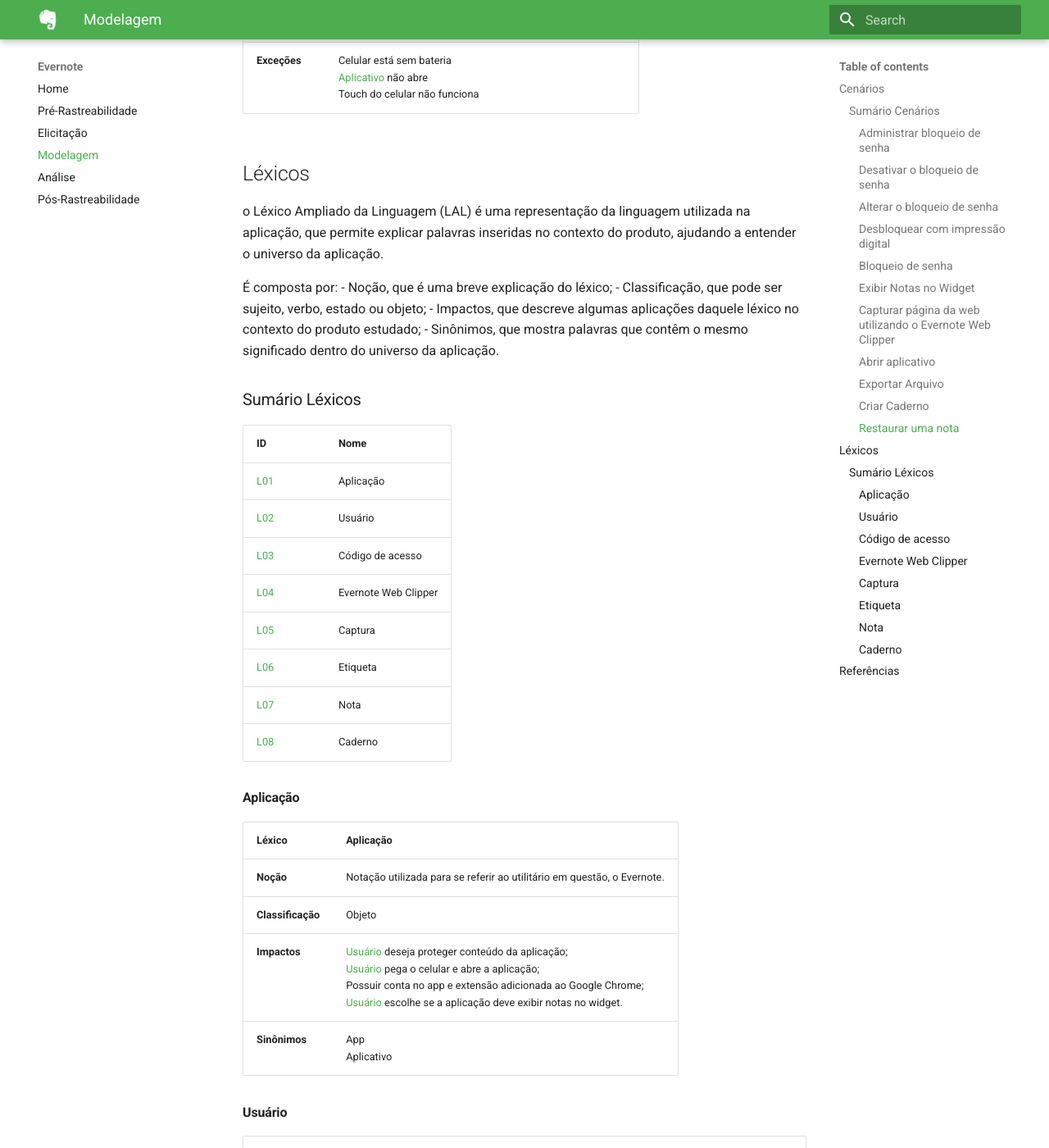
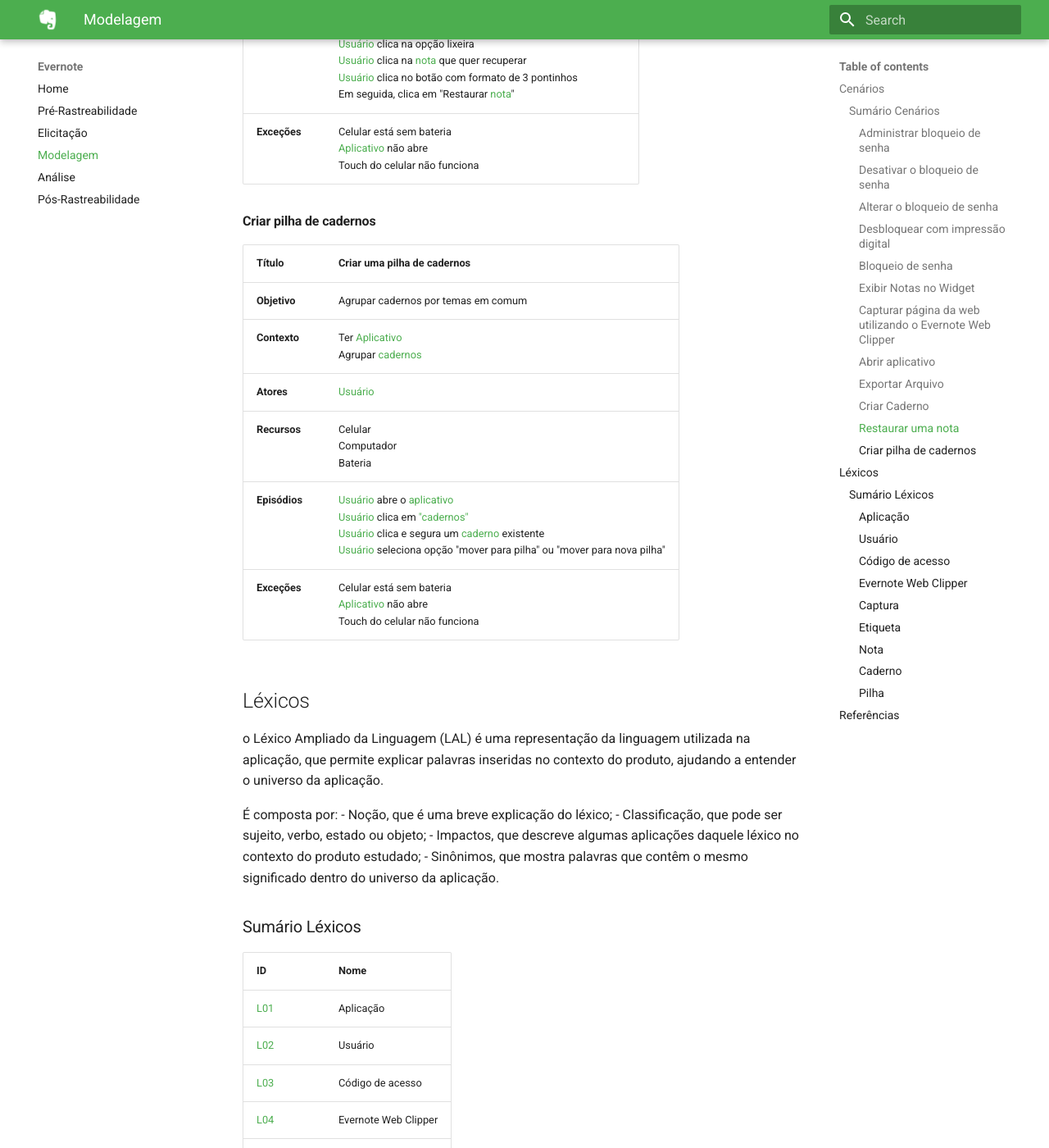
Before and after one commit to Requisitos-2018-2-Evernote/Evernote, an MkDocs documentation site: the page built from docs/Modelagem.md, in a window 1280 px wide and 1400 px high, scrolled down 7686 px. Shown: the whole window at 82% size. Built offline with MkDocs 1.6.1 and Material for MkDocs 9.7.7, drawn with Linux system fonts in a browser that asks for light colours; old or Windows-style settings are respelled for this version of MkDocs; some of the changed text lies outside the part shown.

Commit message:
Add cenario e lexico * pilha de cadernos

```diff
--- a/docs/Modelagem.md
+++ b/docs/Modelagem.md
@@ -16,6 +16,7 @@
 | [C07](https://requisitos-2018-2-evernote.github.io/Evernote/Modelagem/#capturar-pagina-da-web-utilizando-o-evernote-web-clipper) | Capturar página da web utilizando o [Evernote Web Clipper](https://requisitos-2018-2-evernote.github.io/Evernote/Modelagem/#evernote-web-clipper)|
 | [C08](https://requisitos-2018-2-evernote.github.io/Evernote/Modelagem/#abrir-aplicativo) | Abrir aplicativo |
 | [C09](https://requisitos-2018-2-evernote.github.io/Evernote/Modelagem/#exportar-arquivo) | Exportar Arquivo |
+| [C10](https://requisitos-2018-2-evernote.github.io/Evernote/Modelagem/#criar-pilha-de-cadernos) | Criar Pilha de Cadernos |
 
 #### Administrar bloqueio de senha
 | Título | Administrar bloqueio de senha |
@@ -89,7 +90,7 @@
 | Título | Capturar página da web utilizando o [Evernote Web Clipper](https://requisitos-2018-2-evernote.github.io/Evernote/Modelagem/#evernote-web-clipper)|
 |-----------|------------------|
 | **Objetivo** | Descrever as opções relacionadas à [captura](https://requisitos-2018-2-evernote.github.io/Evernote/Modelagem/#captura) de páginas da web com o Web Clipper.|
-| **Contexto** | **Situação**  - [Usuário](https://requisitos-2018-2-evernote.github.io/Evernote/Modelagem/#usuario) deseja salvar informações de uma página da web como [nota](https://requisitos-2018-2-evernote.github.io/Evernote/Modelagem/#nota).<br>**Pré-condição**  - Possuir conta no app e extensão adicionada ao Google Chrome.|
+| **Contexto** | **Situação**  - [Usuário](https://requisitos-2018-2-evernote.github.io/Evernote/Modelagem/#usuario) deseja salvar informações de uma página da web como [nota](https://requisitos-2018-2-evernote.github.io/Evernote/Modelagem/#nota).<br>**Pré-condição**  - Possuir conta no [app](https://requisitos-2018-2-evernote.github.io/Evernote/Modelagem/#aplicacao) e extensão adicionada ao Google Chrome.|
 | **Atores** | [Usuário](https://requisitos-2018-2-evernote.github.io/Evernote/Modelagem/#usuario).|
 | **Recursos** | Internet;<br>Conta no Evernote;<br>Google Chrome;<br>[Evernote Web Clipper](https://requisitos-2018-2-evernote.github.io/Evernote/Modelagem/#evernote-web-clipper).|
 | **Episódios** | [Usuário](https://requisitos-2018-2-evernote.github.io/Evernote/Modelagem/#usuario) abre o Google Chrome e navega até a página da web desejada;<br>[Usuário](https://requisitos-2018-2-evernote.github.io/Evernote/Modelagem/#usuario) clica sobre o ícone do [Evernote Web Clipper](https://requisitos-2018-2-evernote.github.io/Evernote/Modelagem/#evernote-web-clipper);<br>[Usuário](https://requisitos-2018-2-evernote.github.io/Evernote/Modelagem/#usuario) seleciona um **formato de captura**;<br>[Usuário](https://requisitos-2018-2-evernote.github.io/Evernote/Modelagem/#usuario) seleciona em qual [caderno](https://requisitos-2018-2-evernote.github.io/Evernote/Modelagem/#caderno) deseja salvar a [captura](https://requisitos-2018-2-evernote.github.io/Evernote/Modelagem/#captura);<br>[Usuário](https://requisitos-2018-2-evernote.github.io/Evernote/Modelagem/#usuario) pode adicionar [etiquetas](https://requisitos-2018-2-evernote.github.io/Evernote/Modelagem/#etiqueta);<br>[Usuário](https://requisitos-2018-2-evernote.github.io/Evernote/Modelagem/#usuario) pode adicionar uma observação à [nota](https://requisitos-2018-2-evernote.github.io/Evernote/Modelagem/#nota);<br>[Usuário](https://requisitos-2018-2-evernote.github.io/Evernote/Modelagem/#usuario) salva a [nota](https://requisitos-2018-2-evernote.github.io/Evernote/Modelagem/#nota);|
@@ -104,7 +105,7 @@
 | **Contexto** | Ter aplicativo |
 | **Atores** | [Usuário](https://requisitos-2018-2-evernote.github.io/Evernote/Modelagem/#usuario)|
 | **Recursos** | Celular <br> Computador <br> Bateria <br> Internet |
-| **Episódios** | [Usuário](https://requisitos-2018-2-evernote.github.io/Evernote/Modelagem/#usuario) pega o celular <br> [Usuário](https://requisitos-2018-2-evernote.github.io/Evernote/Modelagem/#usuario) abre o aplicativo <br> [Usuário](https://requisitos-2018-2-evernote.github.io/Evernote/Modelagem/#usuario) faz uma anotação |
+| **Episódios** | [Usuário](https://requisitos-2018-2-evernote.github.io/Evernote/Modelagem/#usuario) pega o celular <br> [Usuário](https://requisitos-2018-2-evernote.github.io/Evernote/Modelagem/#usuario) abre o aplicativo <br> [Usuário](https://requisitos-2018-2-evernote.github.io/Evernote/Modelagem/#usuario) clica no botão de "mais" <br> [Usuário](https://requisitos-2018-2-evernote.github.io/Evernote/Modelagem/#usuario) escolhe o tipo de nota que quer fazer <br> [Usuário](https://requisitos-2018-2-evernote.github.io/Evernote/Modelagem/#usuario) faz uma anotação |
 | **Exceções** | Celular está sem bateria <br> Aplicativo não abre <br> Touch do celular não funciona |
 
 #### Exportar Arquivo
@@ -112,11 +113,11 @@
 | Título | Exportar Arquivo |
 |-----------|------------------|
 | **Objetivo** | Salvar arquivo importante |
-| **Contexto** | Ter aplicativo |
+| **Contexto** | Ter [aplicativo](https://requisitos-2018-2-evernote.github.io/Evernote/Modelagem/#aplicacao) |
 | **Atores** | [Usuário](https://requisitos-2018-2-evernote.github.io/Evernote/Modelagem/#usuario)|
 | **Recursos** | Celular <br> Computador <br> Bateria <br> Internet <br> Arquivo Digital |
 | **Episódios** | [Usuário](https://requisitos-2018-2-evernote.github.io/Evernote/Modelagem/#usuario) salva pdf pelo computador em uma [nota](https://requisitos-2018-2-evernote.github.io/Evernote/Modelagem/#nota)<br> [Usuário](https://requisitos-2018-2-evernote.github.io/Evernote/Modelagem/#usuario) abre o aplicativo pelo celular <br> [Usuário](https://requisitos-2018-2-evernote.github.io/Evernote/Modelagem/#usuario) acessa arquivo salvo |
-| **Exceções** | Celular está sem bateria <br> Aplicativo não abre <br> Touch do celular não funciona <br> Computador está sem internet <br> Arquivo está corrompido |
+| **Exceções** | Celular está sem bateria <br> [Aplicativo](https://requisitos-2018-2-evernote.github.io/Evernote/Modelagem/#aplicacao) não abre <br> Touch do celular não funciona <br> Computador está sem internet <br> Arquivo está corrompido |
 
 #### Criar Caderno
 
@@ -141,6 +142,17 @@
 | **Episódios** | [Usuário](https://requisitos-2018-2-evernote.github.io/Evernote/Modelagem/#usuario) acessa o Evernote. <br> [Usuário](https://requisitos-2018-2-evernote.github.io/Evernote/Modelagem/#usuario) clica no botão de oções, que tem formato de 3 traços <br> [Usuário](https://requisitos-2018-2-evernote.github.io/Evernote/Modelagem/#usuario) clica na opção lixeira <br> [Usuário](https://requisitos-2018-2-evernote.github.io/Evernote/Modelagem/#usuario) clica na [nota](https://requisitos-2018-2-evernote.github.io/Evernote/Modelagem/#nota) que quer recuperar <br> [Usuário](https://requisitos-2018-2-evernote.github.io/Evernote/Modelagem/#usuario) clica no botão com formato de 3 pontinhos <br> Em seguida, clica em "Restaurar [nota](https://requisitos-2018-2-evernote.github.io/Evernote/Modelagem/#nota)" |
 | **Exceções** | Celular está sem bateria <br> [Aplicativo](https://requisitos-2018-2-evernote.github.io/Evernote/Modelagem/#aplicacao) não abre <br> Touch do celular não funciona |
 
+#### Criar pilha de cadernos
+
+| Título | Criar uma pilha de cadernos |
+|-----------|------------------|
+| **Objetivo** | Agrupar cadernos por temas em comum |
+| **Contexto** | Ter [Aplicativo](https://requisitos-2018-2-evernote.github.io/Evernote/Modelagem/#aplicacao) <br> Agrupar [cadernos](https://requisitos-2018-2-evernote.github.io/Evernote/Modelagem/#caderno) |
+| **Atores** | [Usuário](https://requisitos-2018-2-evernote.github.io/Evernote/Modelagem/#usuario) |
+| **Recursos** | Celular <br> Computador <br> Bateria |
+| **Episódios** | [Usuário](https://requisitos-2018-2-evernote.github.io/Evernote/Modelagem/#usuario) abre o [aplicativo](https://requisitos-2018-2-evernote.github.io/Evernote/Modelagem/#aplicacao) <br> [Usuário](https://requisitos-2018-2-evernote.github.io/Evernote/Modelagem/#usuario) clica em ["cadernos"](https://requisitos-2018-2-evernote.github.io/Evernote/Modelagem/#caderno) <br> [Usuário](https://requisitos-2018-2-evernote.github.io/Evernote/Modelagem/#usuario) clica e segura um [caderno](https://requisitos-2018-2-evernote.github.io/Evernote/Modelagem/#caderno) existente <br> [Usuário](https://requisitos-2018-2-evernote.github.io/Evernote/Modelagem/#usuario) seleciona opção "mover para pilha" ou "mover para nova pilha" |
+| **Exceções** | Celular está sem bateria <br> [Aplicativo](https://requisitos-2018-2-evernote.github.io/Evernote/Modelagem/#aplicacao) não abre <br> Touch do celular não funciona |
+
 ## Léxicos
 
 o Léxico Ampliado da Linguagem (LAL) é uma  representação da linguagem utilizada na aplicação, que permite explicar palavras inseridas no contexto do produto, ajudando a entender o universo da aplicação.
@@ -162,6 +174,7 @@
 | [L06](https://requisitos-2018-2-evernote.github.io/Evernote/Modelagem/#etiqueta) | Etiqueta |
 | [L07](https://requisitos-2018-2-evernote.github.io/Evernote/Modelagem/#nota) | Nota |
 | [L08](https://requisitos-2018-2-evernote.github.io/Evernote/Modelagem/#caderno) | Caderno |
+| [L09](https://requisitos-2018-2-evernote.github.io/Evernote/Modelagem/#pilha) | Pilha |
 
 #### Aplicação
 
@@ -235,6 +248,16 @@
 | **Impactos** | [Usuário](https://requisitos-2018-2-evernote.github.io/Evernote/Modelagem/#usuario) seleciona em qual caderno deseja salvar a captura; <br> Cadernos podem ser utilizados para organizar/separar notas. |
 | **Sinônimos** | Cadernos |
 
+#### Pilha
+
+| Léxico | Pilha |
+|-----------|------------------|
+| **Noção** | Agrupador de cadernos no Evernote. |
+| **Classificação** | Objeto |
+| **Impactos** | [Usuário](https://requisitos-2018-2-evernote.github.io/Evernote/Modelagem/#usuario) cria pilha de cadernos; <br> [Usuário](https://requisitos-2018-2-evernote.github.io/Evernote/Modelagem/#usuario) organiza cadernos por temas em comum. |
+| **Sinônimos** | Pilhas |
+
+
 ## Referências
 LEITE, Jair. Usando cenários para descobrir requisitos. Disponível [aqui](http://engenhariadesoftware.blogspot.com/2007/05/usando-cenrios-para-descobrir.html). Acesso em: 18 de setembro de 2018.
 
```
